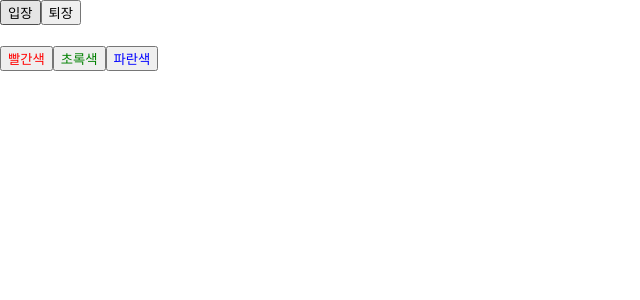
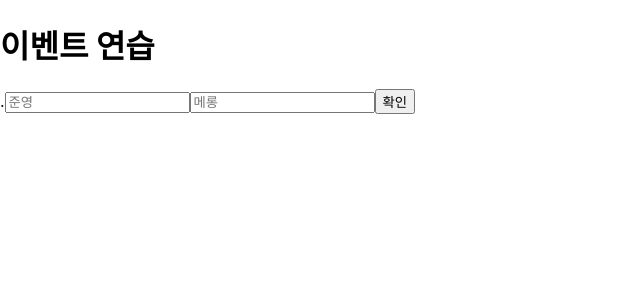
Before and after one commit to Young970303/my-study, a React (Create React App) app: page / in a window 1280 px wide. Shown: the top 300 px of the page, without its empty margins (0-640 px from the left). Built offline with nearby package versions, Linux system fonts and the light colour scheme.

Commit message:
이벤트 핸들링

```diff
--- a/src/App.js
+++ b/src/App.js
@@ -1,7 +1,7 @@
-import Say from "./Say";
+import EventPractice from "./EventPractice";
 
 const App = () => {
-  return <Say />;
+  return <EventPractice />;
 };
 
 export default App;
--- /dev/null
+++ b/src/EventPractice.js
@@ -0,0 +1,51 @@
+import { useState } from "react";
+
+const EventPractice = () => {
+  const [form, setForm] = useState({
+    username: "",
+    message: "",
+  });
+  const { username, message } = form;
+  const onChange = (e) => {
+    const nextFrom = {
+      form,
+      [e.target.name]: e.target.value,
+    };
+    setForm(nextFrom);
+  };
+  const onClick = () => {
+    alert(username + ":" + message);
+    setForm({
+      username: "",
+      message: "",
+    });
+  };
+  const onKeyPress = (e) => {
+    if (e.key === "Enter") {
+      onClick();
+    }
+  };
+  return (
+    <div>
+      <h1>이벤트 연습</h1>.
+      <input
+        type="text"
+        name="username"
+        placeholder="준영"
+        value={username}
+        onChange={onChange}
+      />
+      <input
+        type="text"
+        name="message"
+        placeholder="메롱"
+        value={message}
+        onChange={onChange}
+        onKeyDown={onKeyPress}
+      />
+      <button onClick={onClick}>확인</button>
+    </div>
+  );
+};
+
+export default EventPractice;
```
